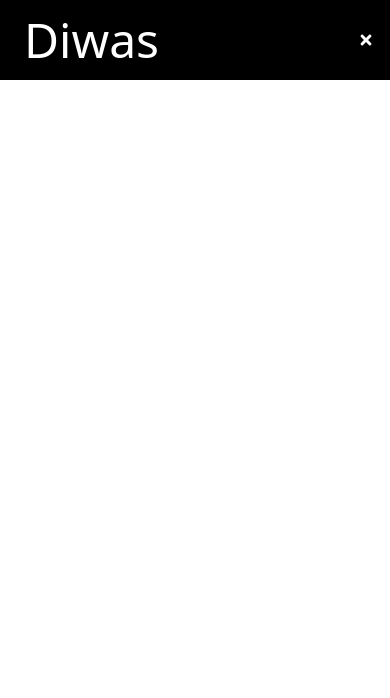
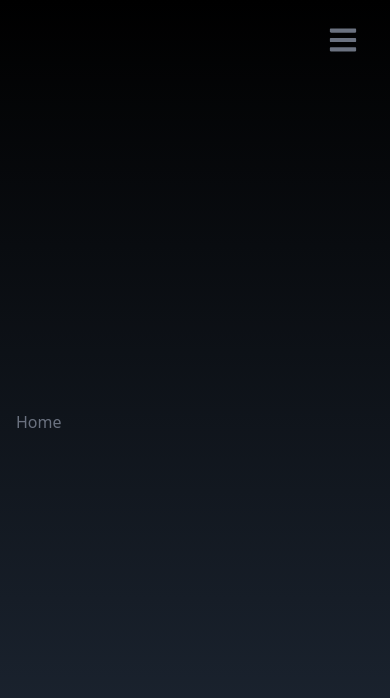
Before and after one commit to DiwasMainali1/Portfolio, a React (Create React App) app: page / in a window 390 px wide. Shown: the top 698 px of the page. Built offline with nearby package versions, Linux system fonts and the light colour scheme; the HTML template or start-up script is replaced by a standard one.

Commit message:
Added phone nav bar

```diff
--- a/src/components/NavBar.jsx
+++ b/src/components/NavBar.jsx
@@ -1,7 +1,9 @@
-import React from 'react'
+import React, { useState } from 'react'
 import {FaBars, FaTimes} from "react-icons/fa"
 
 const NavBar = () => {
+
+    const [nav, setNav] = useState(false);
 
     const links = [
         {
@@ -46,9 +48,13 @@ const NavBar = () => {
                 </li>
             ))}
         </ul>
-        <div>
-            <FaTimes />
+        <div onClick={() => setNav(!nav)} className="cursor-pointer pr-4 z-10 text-gray-500">
+                {nav ? <FaTimes size={30} /> : <FaBars size={30} /> }
         </div>
+        <ul className="flex flex-col justify-center
+        absolute top-0 left-0 w-full h-screen bg-gradient-to-b from-black to-gray-800 text-gray-500">
+            <li className="px-4 cursor-pointer capitalize py-6">home</li>
+        </ul>
     </div>
   )
 }
```
